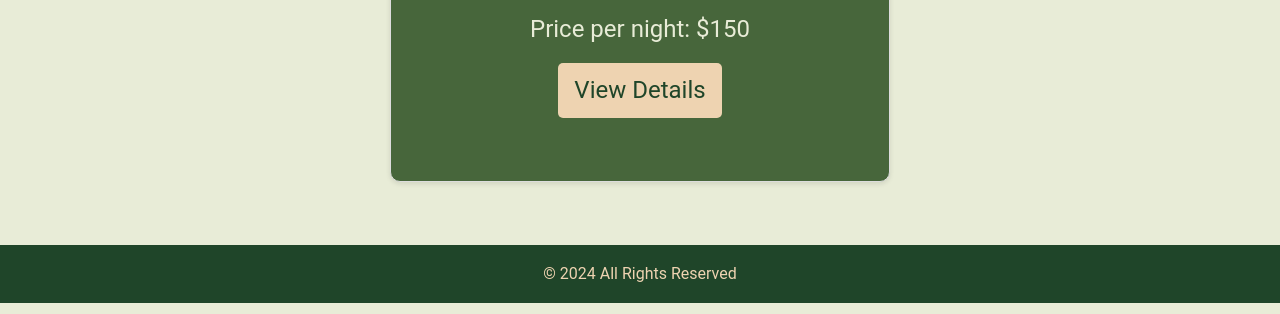
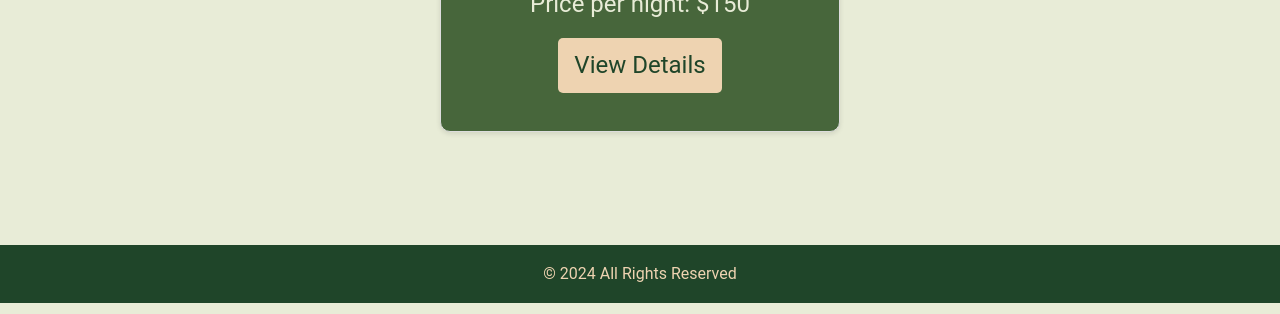
Before and after one commit to UsagerLambda/holbertonschool-hbnb, a plain HTML site: page part4/front_end/index.html in a window 1280 px wide. Shown: the part 497-811 px from the top of the page. Drawn offline with Linux system fonts and the light colour scheme; no server answers.

Commit message:
Update CSS card size

```diff
--- a/part4/front_end/styles.css
+++ b/part4/front_end/styles.css
@@ -165,9 +165,9 @@ main {
 
 /* Place Card Styles */
 .place-card {
-    width: 500px;
+    width: 400px;
     max-width: 100%;
-    flex: 0 0 500px;
+    flex: 0 0 400px;
     margin: 20px;
     padding: 10px;
     border: 1px solid #ddd;
@@ -181,7 +181,7 @@ main {
     align-items: center; /* Centrage horizontal */
     justify-content: center; /* Centrage vertical */
     text-align: center;
-    min-height: 400px;
+    min-height: 350px;
 }
 
 .place-card:hover {
```
